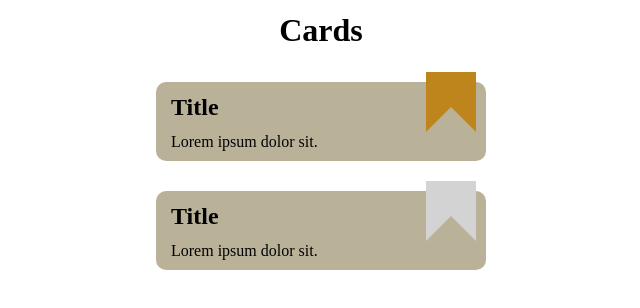
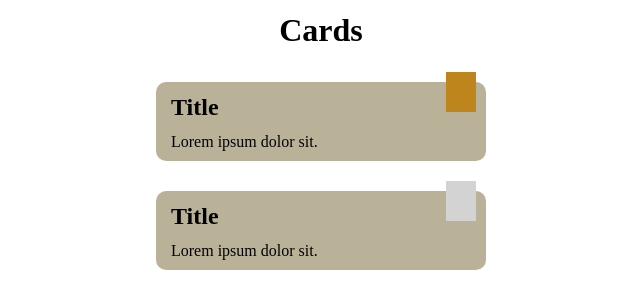
Before and after one commit to deriancastro/react-playground, a React (Vite) app: page / in a window 1280 px wide. Shown: the top 308 px of the page, without its empty margins (319-959 px from the left). Built offline with nearby package versions, Linux system fonts and the light colour scheme.

Commit message:
Fix bookmarks

```diff
--- a/src/App.jsx
+++ b/src/App.jsx
@@ -1,6 +1,7 @@
 import * as React from 'react'
 import Card from './Card'
 import Header from './Header'
+import './Style.css'
 
 export default () => {
   return (
--- a/src/Card.css
+++ b/src/Card.css
@@ -12,14 +12,14 @@
   position: absolute;
   top: -10px;
   right: 10px;
-  border: 25px solid #d3d3d3;
-  border-bottom-color: transparent;
-  height: 10px;
+  background: #d3d3d3;
+  height: 40px;
+  width: 30px;
+  border: none;
 }
 
 .Selected {
-  border: 25px solid #be851c;
-  border-bottom-color: transparent;
+  background: #be851c;
 }
 
 .Question {
--- a/src/Card.jsx
+++ b/src/Card.jsx
@@ -4,7 +4,7 @@ import * as React from 'react'
 export default ({ children, isActive, title }) => {
   return (
     <section className="Card">
-      <div className={isActive ? 'Bookmark Selected' : 'Bookmark'}></div>
+      <button className={isActive ? 'Bookmark Selected' : 'Bookmark'}></button>
       <h2 className="Question">{title}</h2>
       <p className="Text">{children}</p>
     </section>
--- a/src/index.html
+++ b/src/index.html
@@ -6,7 +6,6 @@
     <meta http-equiv="X-UA-Compatible" content="IE=edge">
     <meta name="viewport" content="width=device-width, initial-scale=1.0">
     <title>React Playground</title>
-    <link rel="stylesheet" href="./Style.css" />
     <script defer type="module" src="./index.jsx"></script>
 </head>
 
```
